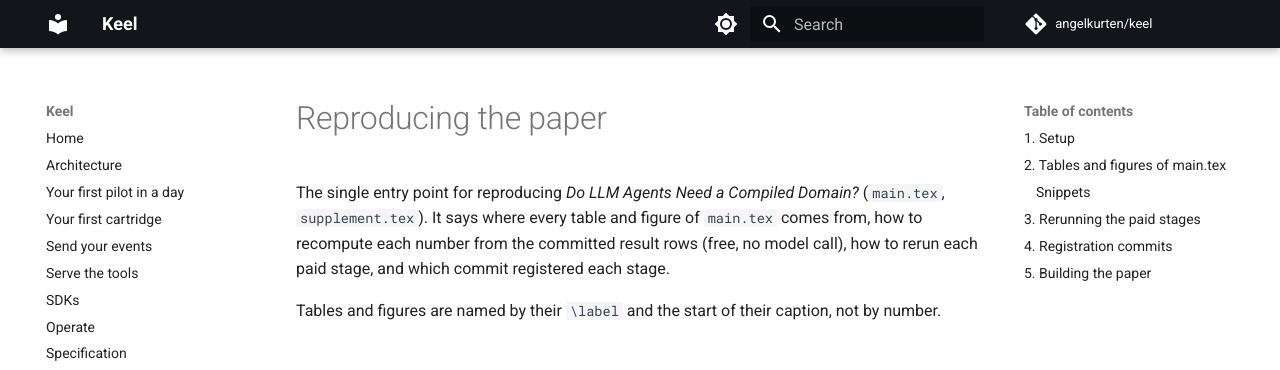
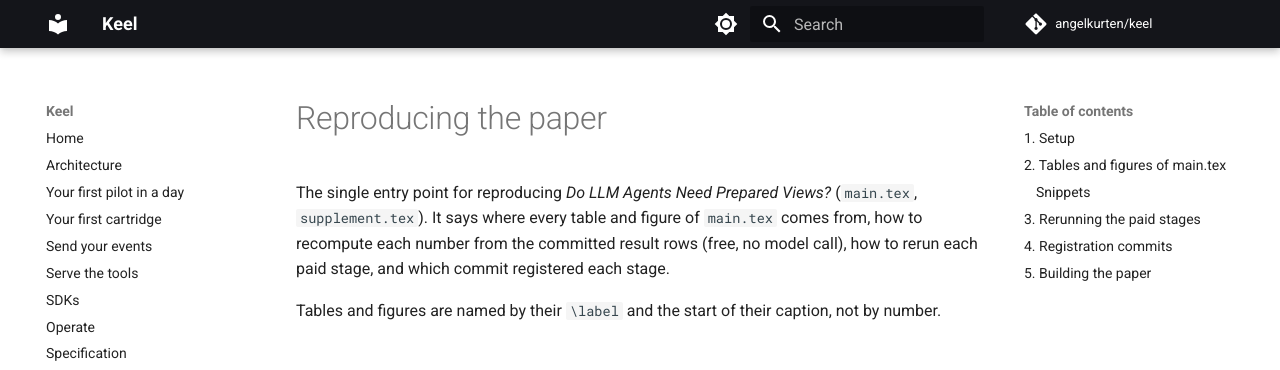
Before and after one commit to angelkurten/keel, an MkDocs documentation site: the page built from docs/paper-pvldb/REPRODUCE.md, in a window 1280 px wide and 900 px high. Shown: the top 370 px of the window. Built offline with MkDocs 1.6.1 and Material for MkDocs 9.7.7, drawn with Linux system fonts in a browser that asks for light colours; comment, search, counter and statistics services are not loaded.

Commit message:
paper: title asks what the study measured, prepared views
Co-Authored-By: Claude Opus 5.5 <noreply@anthropic.com>

```diff
--- a/docs/paper-pvldb/REPRODUCE.md
+++ b/docs/paper-pvldb/REPRODUCE.md
@@ -1,6 +1,6 @@
 # Reproducing the paper
 
-The single entry point for reproducing *Do LLM Agents Need a Compiled Domain?* (`main.tex`, `supplement.tex`).
+The single entry point for reproducing *Do LLM Agents Need Prepared Views?* (`main.tex`, `supplement.tex`).
 It says where every table and figure of `main.tex` comes from, how to recompute each number from the committed
 result rows (free, no model call), how to rerun each paid stage, and which commit registered each stage.
 
```
Also changed, not shown: 2 other files.
